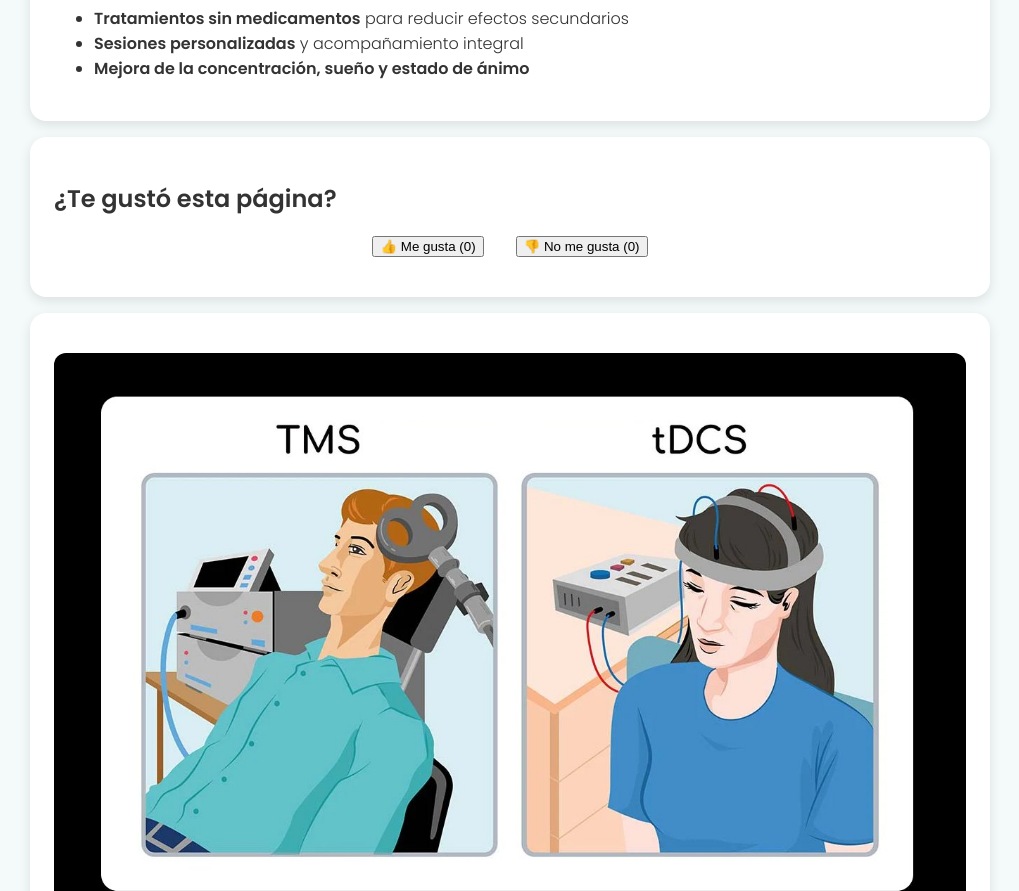
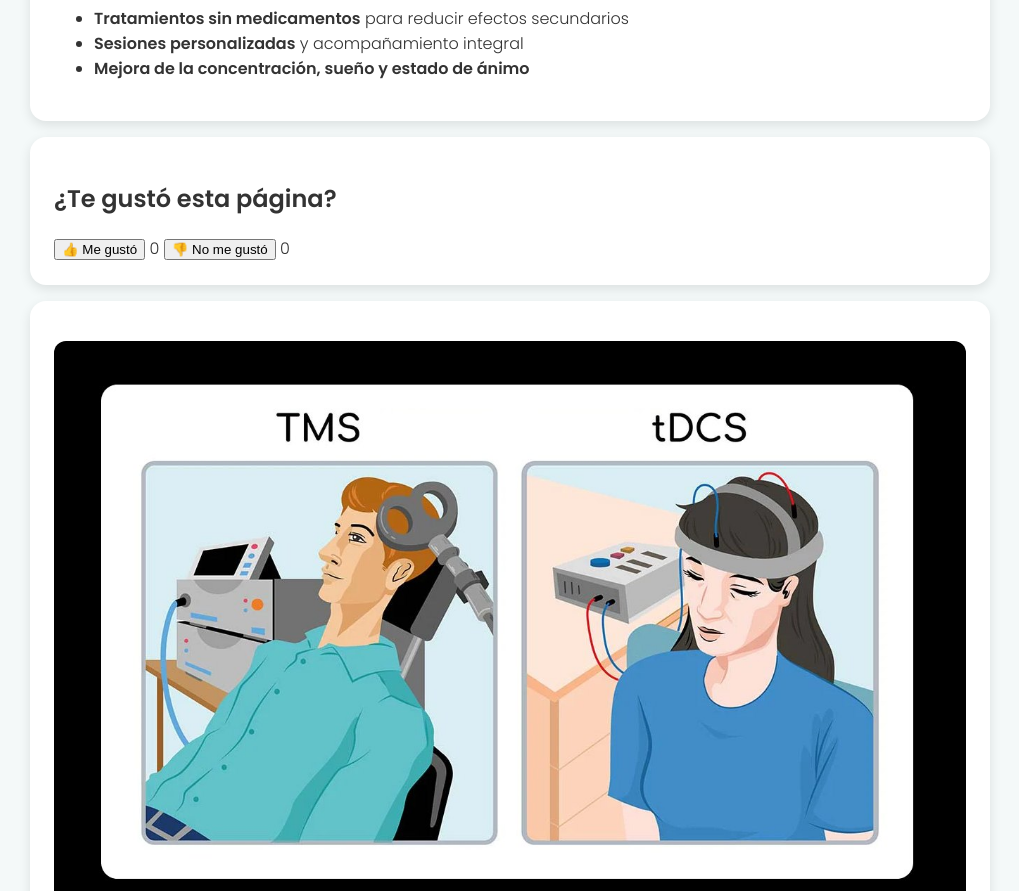
Before and after one commit to msantacruz1951/neuromod, a plain HTML site: page index.html in a window 1280 px wide. Shown: the part 1780-2671 px from the top of the page, without its empty margins (130-1149 px from the left). Drawn offline with Linux system fonts and the light colour scheme.

Commit message:
index.html

```diff
--- a/index.html
+++ b/index.html
@@ -133,12 +133,12 @@
       </ul>
     </div>
 
-    <div class="card">
+    <div class="card feedback">
       <h2>¿Te gustó esta página?</h2>
-      <div class="like-buttons">
-        <button onclick="like()">👍 Me gusta (<span id="likes">0</span>)</button>
-        <button onclick="dislike()">👎 No me gusta (<span id="dislikes">0</span>)</button>
-      </div>
+      <button onclick="vote('like')">👍 Me gustó</button>
+      <span id="likeCount">0</span>
+      <button onclick="vote('dislike')">👎 No me gustó</button>
+      <span id="dislikeCount">0</span>
     </div>
 
     <div class="card">
```
